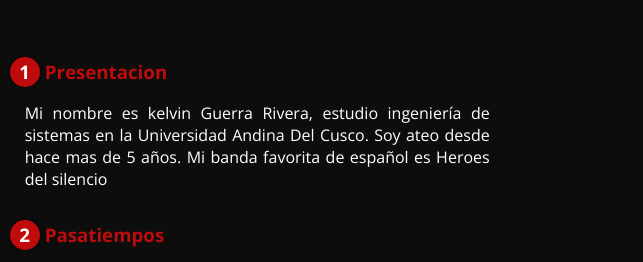
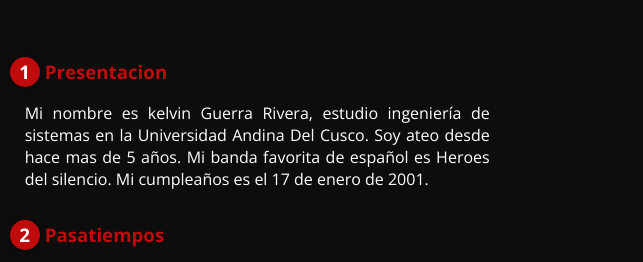
Before and after one commit to GS006/kelvin, a plain HTML site: page index.html in a window 1280 px wide. Shown: the part 722-984 px from the top of the page, 637-1280 px from the left. Drawn offline with nearby package versions, Linux system fonts and the light colour scheme.

Commit message:
Update index.html

```diff
--- a/index.html
+++ b/index.html
@@ -40,7 +40,7 @@
                 <img src="img/kellGS.png" alt="" class="imagenInfo">
                 <div class="contenido-textos">
                     <h3><span>1</span>Presentacion</h3>
-                    <p>Mi nombre es kelvin Guerra Rivera, estudio ingeniería de sistemas en la Universidad Andina Del Cusco. Soy ateo desde hace mas de 5 años. Mi banda favorita de español es Heroes del silencio</p>
+                    <p>Mi nombre es kelvin Guerra Rivera, estudio ingeniería de sistemas en la Universidad Andina Del Cusco. Soy ateo desde hace mas de 5 años. Mi banda favorita de español es Heroes del silencio. Mi cumpleaños es el 17 de enero de 2001.</p>
                     <h3><span>2</span>Pasatiempos</h3>
                     <p>Me gusta hacer muchas cosas en mis ratos libres:<br><br>
                         &nbsp;&nbsp;&nbsp;&nbsp;- Leer<br>
```
